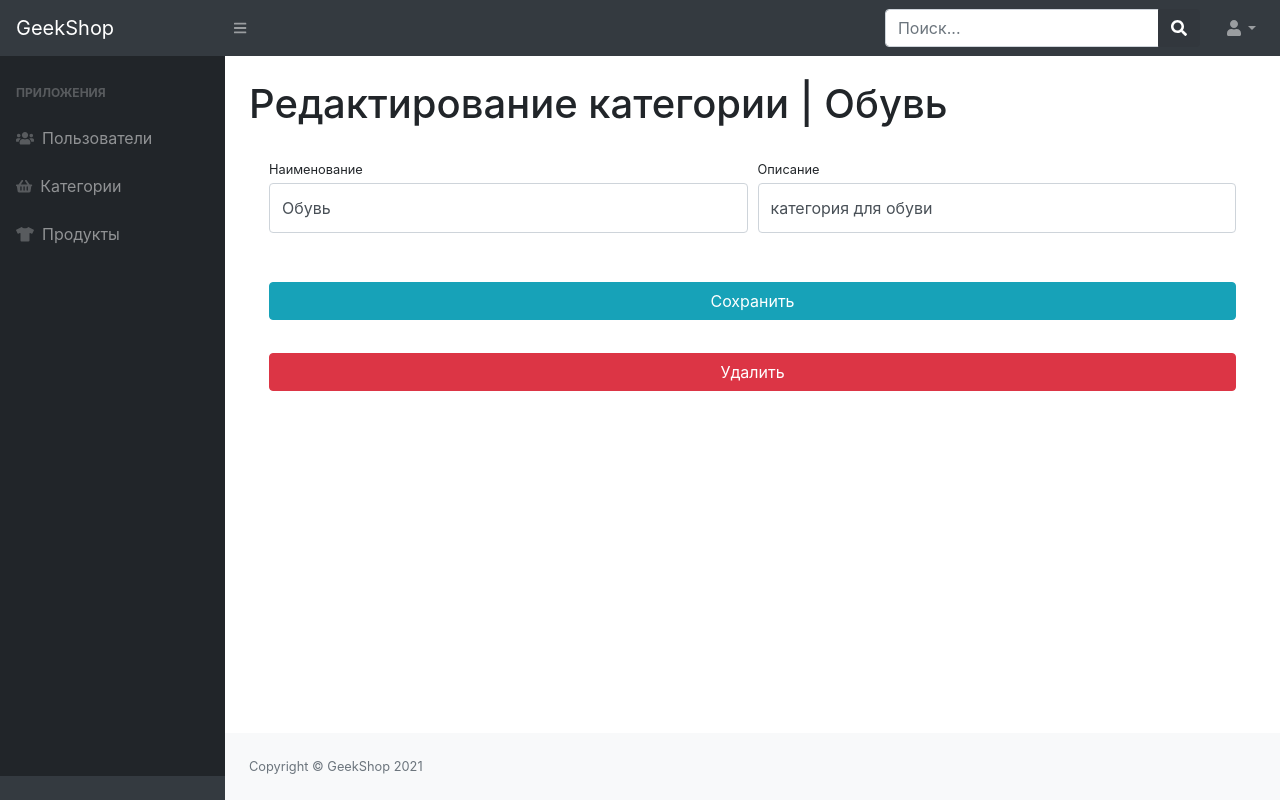
After one commit to karasevvs/geekshop, a Django app: page /admin-staff/category/update/2/ in a window 1280 px wide. The commit adds this page. Run offline with Django 3.2, Linux system fonts and the light colour scheme; the visitor is signed in with stand-in values (Sample User, id 1); data comes from the database, SQL or seed files in the repository; some libraries are stand-ins or nearby versions.

Commit message:
админка для категорий, CRUD

```diff
--- a/admins/forms.py
+++ b/admins/forms.py
@@ -1,7 +1,8 @@
 from django import forms
 from users.forms import UserRegistrationForm, UserProfileForm
 from users.models import User
-
+from products.models import ProductCategory
+from products.forms import ProductCategoryForm
 
 class UserAdminRegistrationForm(UserRegistrationForm):
     image = forms.ImageField(widget=forms.FileInput(attrs={'class': 'custom-file-input'}), required=False)
@@ -14,3 +15,8 @@ class UserAdminRegistrationForm(UserRegistrationForm):
 class UserAdminProfileForm(UserProfileForm):
     username = forms.CharField(widget=forms.TextInput(attrs={'class': 'form-control py-4'}))
     email = forms.CharField(widget=forms.EmailInput(attrs={'class': 'form-control py-4'}))
+
+
+class ProductCategoryAdminProfileForm(ProductCategoryForm):
+    name = forms.CharField(widget=forms.TextInput(attrs={'class': 'form-control py-4'}))
+    description = forms.CharField(widget=forms.TextInput(attrs={'class': 'form-control py-4'}))
--- a/admins/templates/admins/admin-category-read.html
+++ b/admins/templates/admins/admin-category-read.html
@@ -27,7 +27,7 @@
                             <tbody>
                             {% for category in categories %}
                                 <tr>
-                                    <td><a href="#" style="color: dodgerblue">
+                                    <td><a href="{% url 'admins:admin_category_update' category.id %}" style="color: dodgerblue">
                                         {{ category.name }}</a>
                                     </td>
                                     <td>{{ category.description }}</td>
@@ -38,7 +38,7 @@
                     </div>
                 </div>
                 <div class="card-footer">
-                    <a href="#">
+                    <a href="{% url 'admins:admin_category_create' %}">
                         <button class="btn btn-success">Создать категорию</button>
                     </a>
                 </div>
--- /dev/null
+++ b/admins/templates/admins/admin-category-update-delete.html
@@ -0,0 +1,41 @@
+{% extends 'admins/base.html' %}
+
+{% block content %}
+    <main>
+        <div class="container-fluid">
+            <h1 class="mt-4">Редактирование категории | {{ selected_category.name }}</h1>
+            <div class="card-body">
+                <form action="{% url 'admins:admin_category_update' selected_category.id %}" method="post">
+                    {% csrf_token %}
+                    <div class="form-row">
+                        <div class="col-lg-6">
+                            <div class="form-group">
+                                <label class="small mb-1" for="{{ form.name.id_for_label }}">Наименование</label>
+                                {{ form.name }}
+                            </div>
+                        </div>
+                        <div class="col-lg-6">
+                            <div class="form-group">
+                                <label class="small mb-1" for="{{ form.description.id_for_label }}">Описание</label>
+                                {{ form.description }}
+                            </div>
+                        </div>
+                    </div>
+                    <div class="form-row">
+                        <div class="col-lg-12" style="margin-top: 33px;">
+                            <input class="btn btn-info btn-block" type="submit" value="Сохранить">
+                        </div>
+                    </div>
+                </form>
+                <div class="row">
+                    <div class="col-lg-12" style="margin-top: 33px;">
+                        <a class="btn btn-danger btn-block"
+                           href="{% url 'admins:admin_category_remove' selected_category.id %}">
+                            Удалить
+                        </a>
+                    </div>
+                </div>
+            </div>
+        </div>
+    </main>
+{% endblock %}
--- a/admins/urls.py
+++ b/admins/urls.py
@@ -1,5 +1,6 @@
 from django.urls import path
-from admins.views import index, admin_users, admin_users_create, admin_users_update, admin_users_remove, admin_category
+from admins.views import index, admin_users, admin_users_create, admin_users_update, admin_users_remove, admin_category, \
+    admin_category_update, admin_category_remove, admin_category_create
 
 app_name = 'admins'
 
@@ -10,4 +11,7 @@ urlpatterns = [
     path('users/update/<int:pk>/', admin_users_update, name='admin_users_update'),
     path('users/remove/<int:pk>/', admin_users_remove, name='admin_users_remove'),
     path('category/', admin_category, name='admin_category'),
+    path('category/update/<int:pk>/', admin_category_update, name='admin_category_update'),
+    path('category/remove/<int:pk>/', admin_category_remove, name='admin_category_remove'),
+    path('category/create/', admin_category_create, name='admin_category_create'),
 ]
--- a/admins/views.py
+++ b/admins/views.py
@@ -1,7 +1,7 @@
 from django.shortcuts import render, HttpResponseRedirect
 from users.models import User
 from products.models import ProductCategory
-from admins.forms import UserAdminRegistrationForm, UserAdminProfileForm
+from admins.forms import UserAdminRegistrationForm, UserAdminProfileForm, ProductCategoryAdminProfileForm
 from django.urls import reverse
 from django.contrib.auth.decorators import user_passes_test
 
@@ -67,3 +67,42 @@ def admin_category(request):
         'title': 'Админ-панель - Категории',
         'categories': ProductCategory.objects.all()}
     return render(request, 'admins/admin-category-read.html', context)
+
+
+@user_passes_test(lambda u: u.is_staff)
+def admin_category_update(request, pk):
+    selected_category = ProductCategory.objects.get(id=pk)
+    if request.method == 'POST':
+        form = ProductCategoryAdminProfileForm(instance=selected_category, data=request.POST)
+        if form.is_valid():
+            form.save()
+            return HttpResponseRedirect(reverse('admins:admin_category'))
+    form = ProductCategoryAdminProfileForm(instance=selected_category)
+    context = {'title': 'Админ-панель - Редактирование категории',
+               'form': form,
+               'selected_category': selected_category,
+               }
+    return render(request, 'admins/admin-category-update-delete.html', context)
+
+
+@user_passes_test(lambda u: u.is_staff)
+def admin_category_remove(request, pk):
+    name = ProductCategory.objects.get(id=pk)
+    name.delete()
+    return HttpResponseRedirect(reverse('admins:admin_category'))
+
+
+@user_passes_test(lambda u: u.is_staff)
+def admin_category_create(request):
+    if request.method == 'POST':
+        form = ProductCategoryAdminProfileForm(data=request.POST, files=request.FILES)
+        if form.is_valid():
+            form.save()
+            return HttpResponseRedirect(reverse('admins:admin_category'))
+        else:
+            print(form.errors)
+    else:
+        form = ProductCategoryAdminProfileForm()
+    context = {'title': 'Админ-панель - Создание категории',
+               'form': form}
+    return render(request, 'admins/admin-category-create.html', context)
--- /dev/null
+++ b/products/forms.py
@@ -0,0 +1,11 @@
+from django import forms
+from products.models import ProductCategory
+from django.contrib.auth.forms import UserChangeForm
+
+class ProductCategoryForm(UserChangeForm):
+    name = forms.CharField(widget=forms.TextInput(attrs={'class': 'form-control py-4'}))
+    description = forms.CharField(widget=forms.TextInput(attrs={'class': 'form-control py-4'}))
+
+    class Meta:
+        model = ProductCategory
+        fields = ('name', 'description')
```
Also changed, not shown: admins/templates/admins/admin-category-create.html (added, +31 -0 lines).
